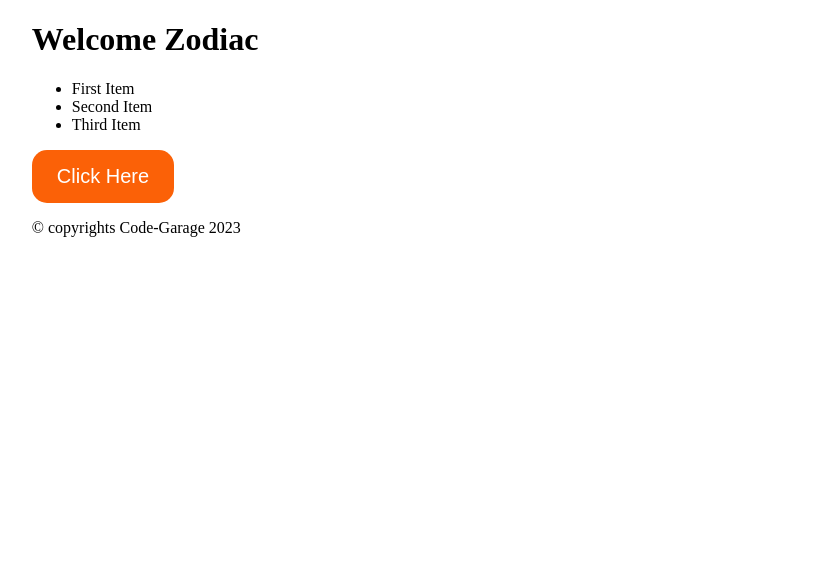
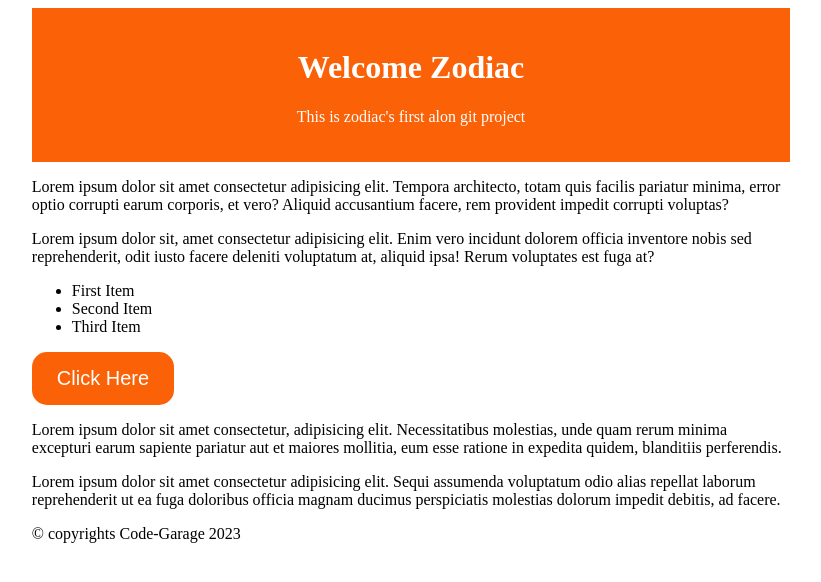
Before and after one commit to Zodiac-W/zod, a plain HTML site: page index.html in a window 1280 px wide. Shown: the whole page, without its empty margins (229-1050 px from the left). Drawn offline with Linux system fonts and the light colour scheme.

Commit message:
Finished with the header-section

```diff
--- a/index.html
+++ b/index.html
@@ -11,7 +11,20 @@
     <div class="container">
       <header>
         <h1>Welcome Zodiac</h1>
+        <p>This is zodiac's first alon git project</p>
       </header>
+      <p>
+        Lorem ipsum dolor sit amet consectetur adipisicing elit. Tempora
+        architecto, totam quis facilis pariatur minima, error optio corrupti
+        earum corporis, et vero? Aliquid accusantium facere, rem provident
+        impedit corrupti voluptas?
+      </p>
+      <p>
+        Lorem ipsum dolor sit, amet consectetur adipisicing elit. Enim vero
+        incidunt dolorem officia inventore nobis sed reprehenderit, odit iusto
+        facere deleniti voluptatum at, aliquid ipsa! Rerum voluptates est fuga
+        at?
+      </p>
 
       <ul>
         <li>First Item</li>
@@ -21,6 +34,19 @@
 
       <button id="btn">Click Here</button>
 
+      <p>
+        Lorem ipsum dolor sit amet consectetur, adipisicing elit. Necessitatibus
+        molestias, unde quam rerum minima excepturi earum sapiente pariatur aut
+        et maiores mollitia, eum esse ratione in expedita quidem, blanditiis
+        perferendis.
+      </p>
+      <p>
+        Lorem ipsum dolor sit amet consectetur adipisicing elit. Sequi assumenda
+        voluptatum odio alias repellat laborum reprehenderit ut ea fuga
+        doloribus officia magnam ducimus perspiciatis molestias dolorum impedit
+        debitis, ad facere.
+      </p>
+
       <footer>
         <p>&copy; copyrights Code-Garage 2023</p>
       </footer>
--- a/style.css
+++ b/style.css
@@ -11,3 +11,10 @@
   color: #fff;
   font-size: 20px;
 }
+
+header {
+  background-color: #fb6107;
+  color: #fff;
+  text-align: center;
+  padding: 20px;
+}
```
